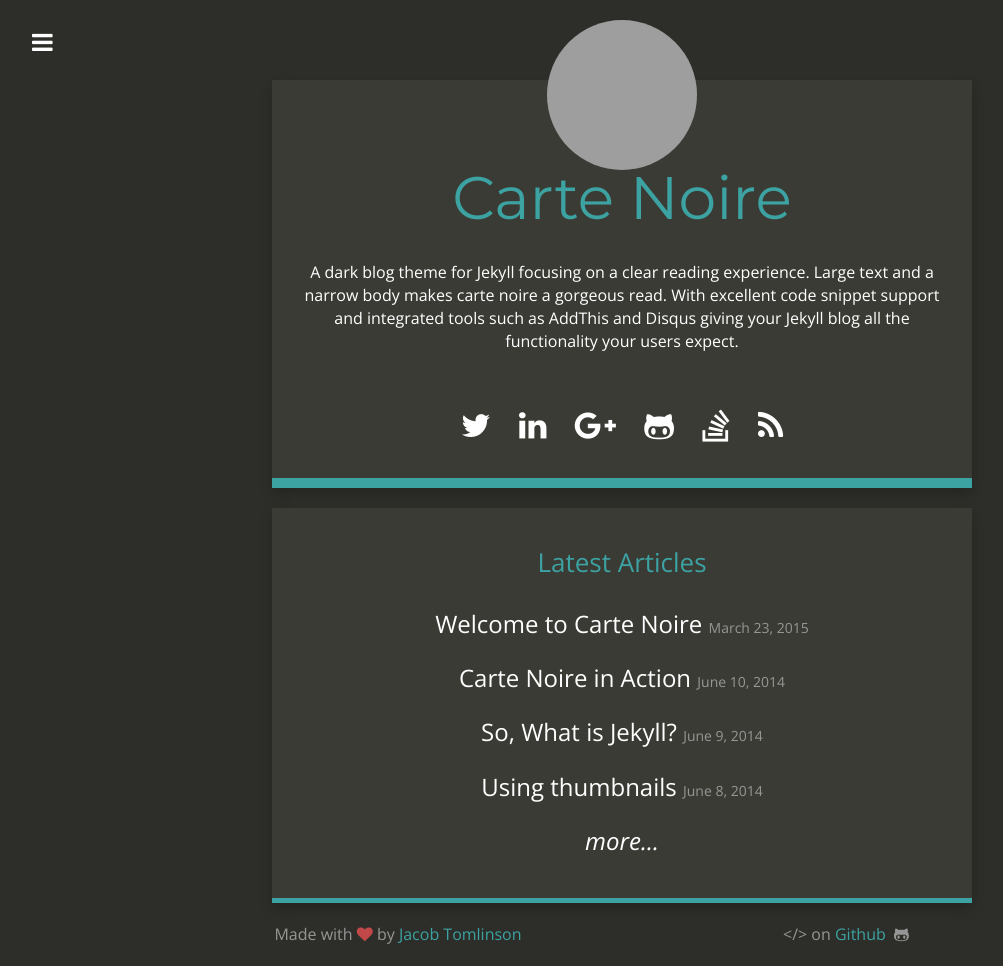
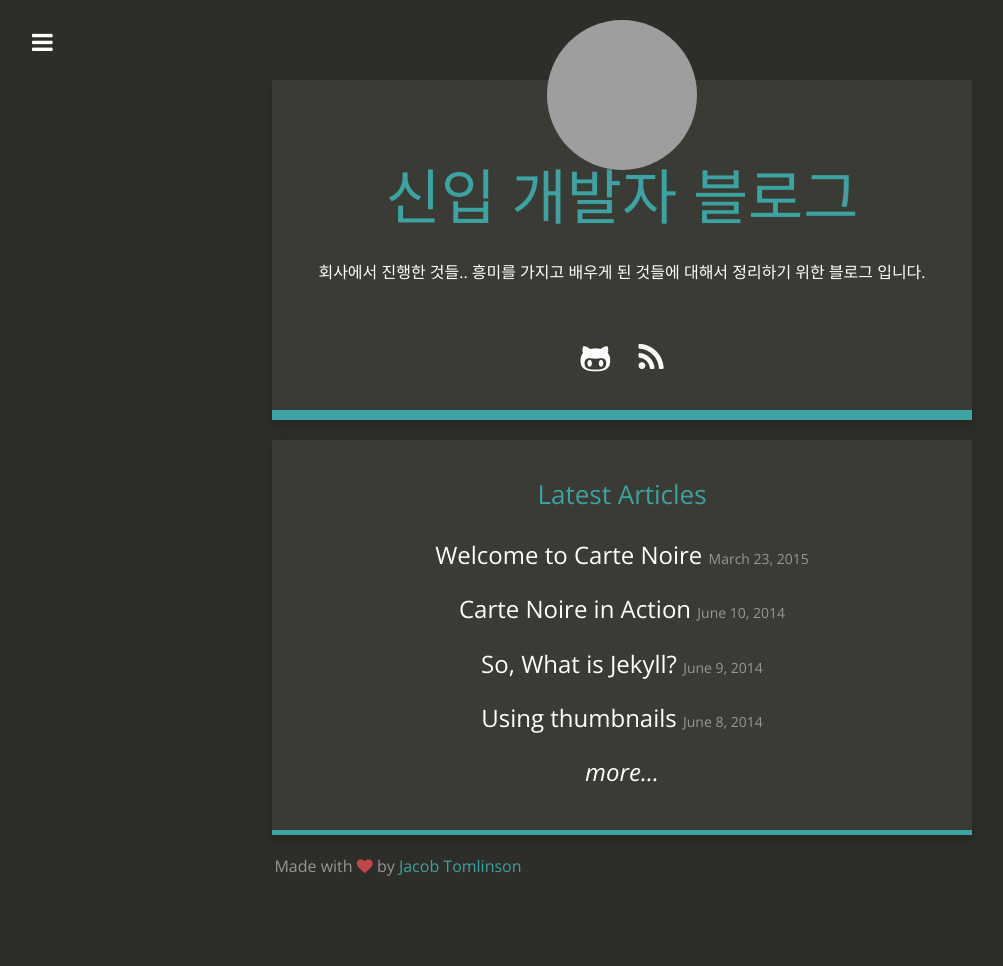
Before and after one commit to MJ-Youn/mj-youn.github.io, a Jekyll site: the page built from index.html, in a window 1280 px wide. Shown: the whole page, without its empty margins (18-1021 px from the left). Built offline with Jekyll 4.4.1, drawn with Linux system fonts in a browser that asks for light colours; nearby versions of some CDN libraries; after the commit the page ends 900 px from its top, so only the background shows below that; grey boxes are pictures that could not be loaded.

Commit message:
config 수정

```diff
--- a/_config.yml
+++ b/_config.yml
@@ -1,31 +1,31 @@
 # Site settings
-title: "Carte Noire"
-email: jacob@jacobtomlinson.co.uk
-description: "A dark blog theme for Jekyll."
+title: "신입 개발자 블로그"
+email: yun0244@naver.com
+description: "새롭게 배운 것들을 내 맘대로 작성하는 블로그."
 baseurl: ""
-url: "http://carte-noire.jacobtomlinson.co.uk/"
-title_description: "A dark blog theme for Jekyll focusing on a clear reading experience. Large text and a narrow body makes carte noire a gorgeous read. With excellent code snippet support and integrated tools such as AddThis and Disqus giving your Jekyll blog all the functionality your users expect."
+url: "https://mj-youn.github.io/"
+title_description: "회사에서 진행한 것들.. 흥미를 가지고 배우게 된 것들에 대해서 정리하기 위한 블로그 입니다."
 title_image: "https://www.gravatar.com/avatar/00000000000000000000000000000000?s=500&d=mm"
-google_analytics: "UA-20365477-4"
-disqus_account: cartenoire
-github_repository: https://github.com/jacobtomlinson/carte-noire
-addthis_id: ra-513c6fa83da6ec67
-post_limit: 5
+google_analytics: "UA-131189286-1"
+disqus_account: yun0244
+github_repository: https://github.com/MJ-Youn/mj-youn.github.io
+addthis_id:
+post_limit: 10
 
 # Social usernames/URLs
-twitter_username: _jacobtomlinson
-github_username:  jacobtomlinson
+twitter_username:
+github_username: MJ-Youn
 instagram_username:
 reddit_username:
-linkedin_link: http://carte-noire.jacobtomlinson.co.uk/
-google_plus_link: http://carte-noire.jacobtomlinson.co.uk/
-stackoverflow_link: http://carte-noire.jacobtomlinson.co.uk/
+linkedin_link:
+google_plus_link:
+stackoverflow_link:
 xing_link:
 facebook_link:
 
 # Footer
 footer_left: "Made with <i class=\"fa fa-heart\"></i> by <a href=\"https://twitter.com/_JacobTomlinson\">Jacob Tomlinson</a>"
-footer_right: "&lt;/&gt; on <a href=\"https://github.com/jacobtomlinson/carte-noire\">Github</a> &nbsp;<i class=\"fa fa-github-alt\"></i>"
+footer_right: ""
 
 # Build settings
 markdown: kramdown
```
